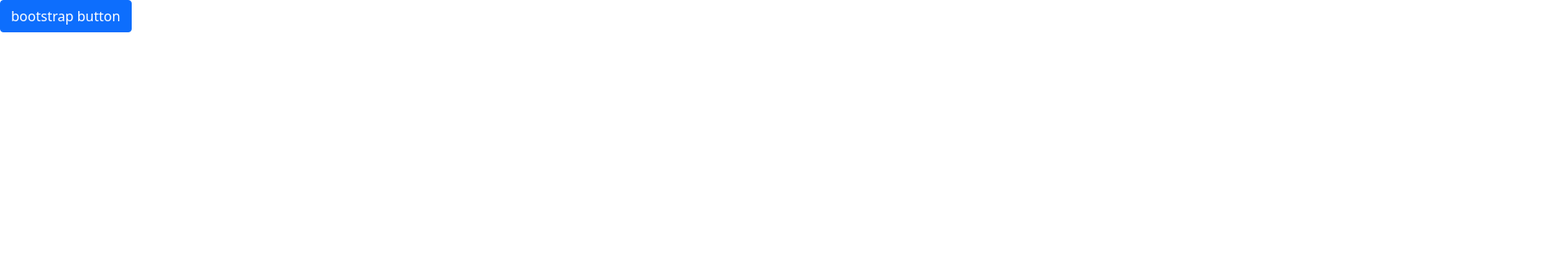
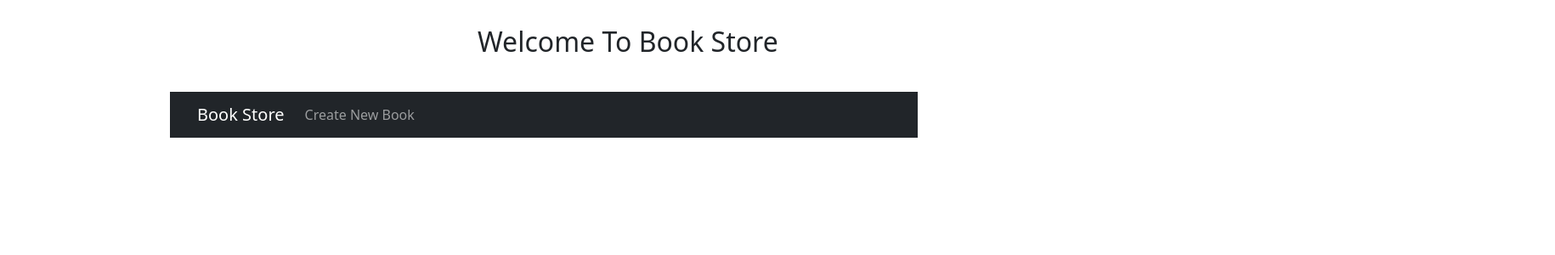
Before and after one commit to Vaibhav-Dhiman/books-ng-node-crud, an Angular app in the folder books-fe/: page / in a window 1280 px wide. Shown: the top 300 px of the page at 85% size, 1830 px wide, since content can reach past the window. Built offline with nearby package versions, Linux system fonts and the light colour scheme.

Commit message:
making UI

```diff
--- a/books-fe/src/app/app.component.css
+++ b/books-fe/src/app/app.component.css
@@ -0,0 +1,12 @@
+.navwidth {
+  padding: 7px;
+  padding-left: 20px;
+  margin-top: 40px;
+  margin-left: 200px;
+  margin-right: 200px;
+}
+
+.myheading {
+  margin-top: 30px;
+  margin-left: 550px;
+}
--- a/books-fe/src/app/app.component.html
+++ b/books-fe/src/app/app.component.html
@@ -1 +1,19 @@
-<button class="btn btn-primary">bootstrap button</button>
+<div class="container-fluid myheading">
+   <h2>Welcome To Book Store</h2>
+</div>
+
+<nav class="navbar navbar-expand-lg navbar navbar-dark bg-dark navwidth">
+    <div class="container-fluid">
+      <a class="navbar-brand" href="#">Book Store</a>
+      <button class="navbar-toggler" type="button" data-bs-toggle="collapse" data-bs-target="#navbarSupportedContent" aria-controls="navbarSupportedContent" aria-expanded="false" aria-label="Toggle navigation">
+        <span class="navbar-toggler-icon"></span>
+      </button>
+      <div class="collapse navbar-collapse" id="navbarSupportedContent">
+        <ul class="navbar-nav me-auto mb-2 mb-lg-0">
+          <li class="nav-item">
+            <a class="nav-link" href="#">Create New Book</a>
+          </li>
+        </ul>
+      </div>
+    </div>
+  </nav>
```
